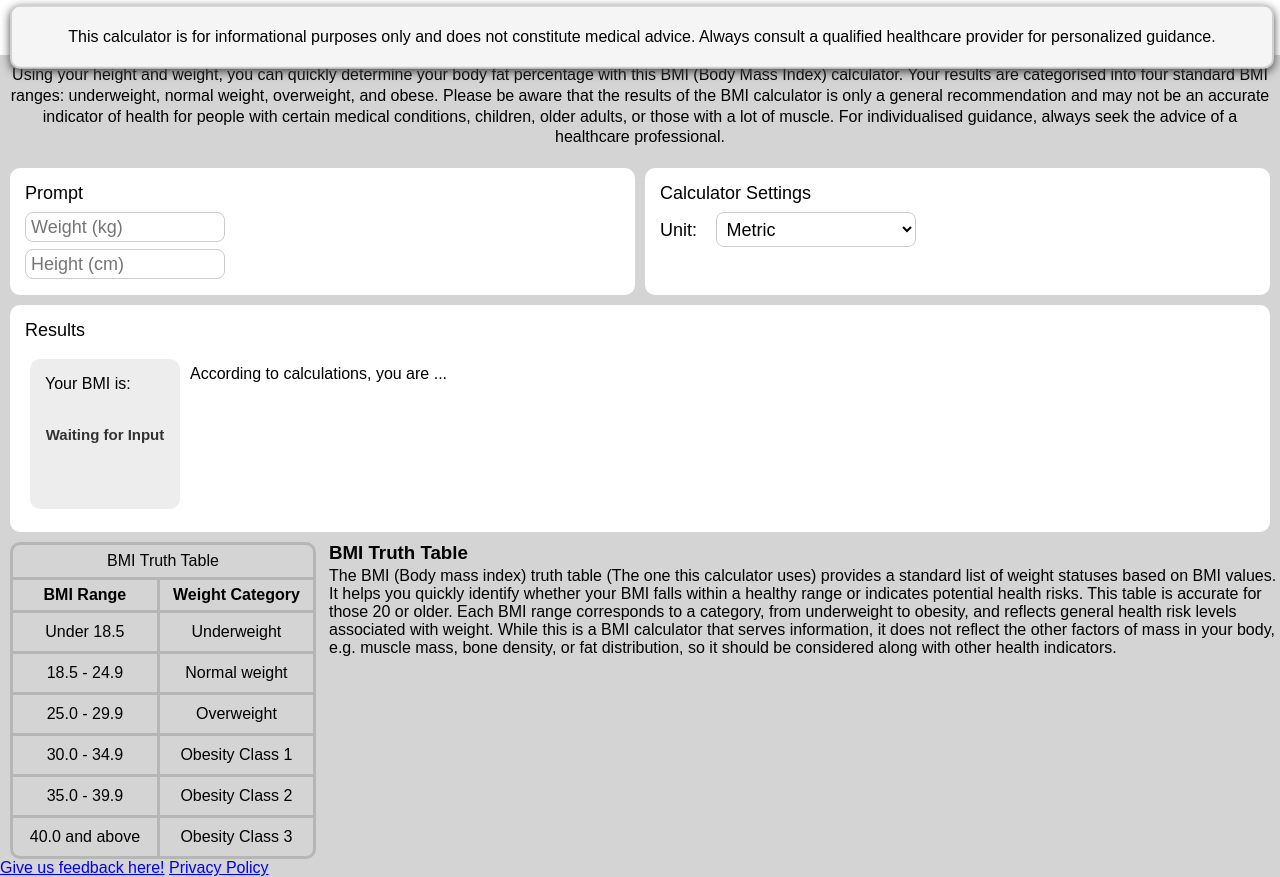
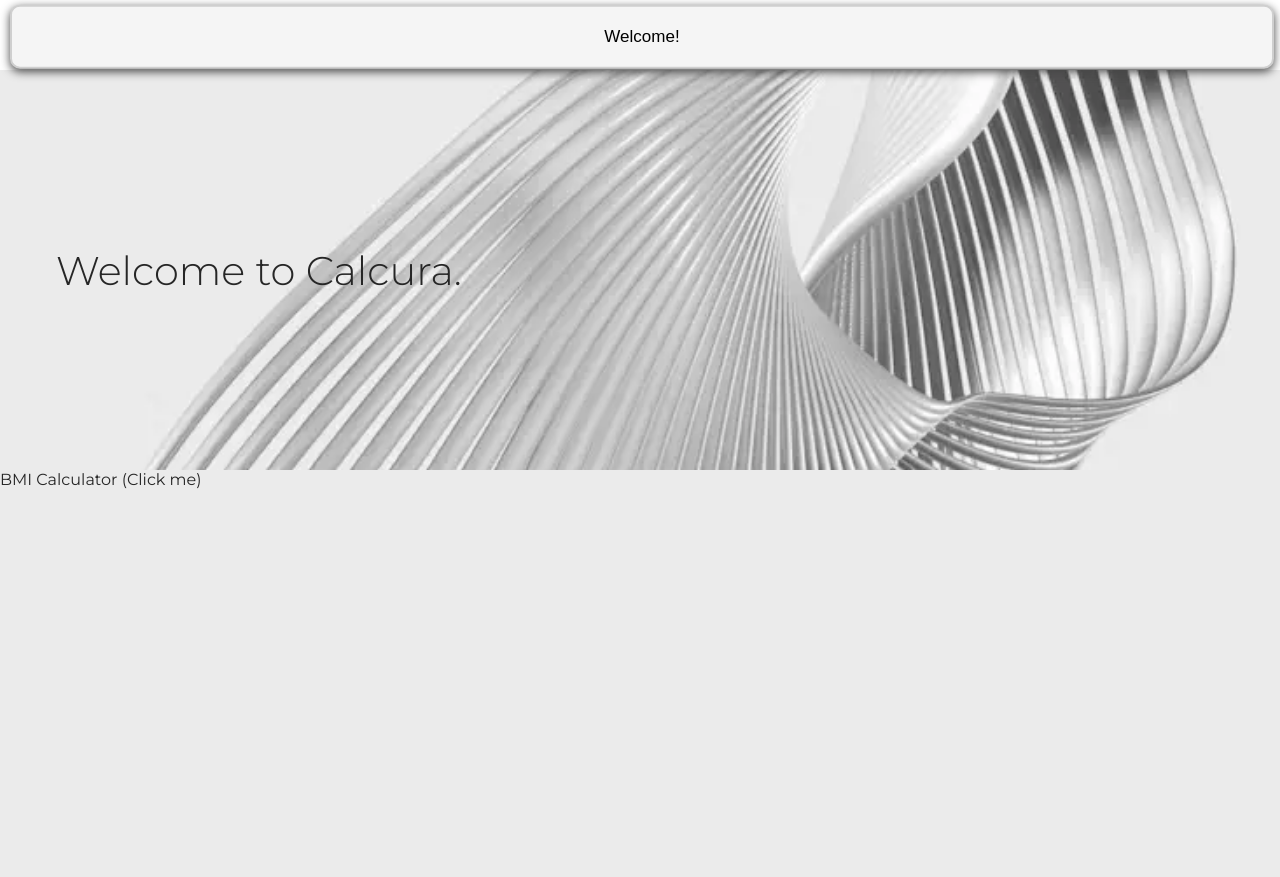
Before and after one commit to david-li26/david-li26.github.io, a plain HTML site: page index.html in a window 1280 px wide. After the commit the page ends 800 px from the top, so only its background shows below. Drawn offline with Linux system fonts and the light colour scheme; a web font is replaced by a local one.

Commit message:
Major Changes (Now Calcura)

```diff
--- a/index.html
+++ b/index.html
@@ -1,121 +1,41 @@
 <!DOCTYPE html>
-<html lang="en-au">
+<html lang="en">
 <head>
-    <link rel="canonical" href="https://david-li26.github.io/">
-    <script async src="https://pagead2.googlesyndication.com/pagead/js/adsbygoogle.js?client=ca-pub-3345695457549365"
-     crossorigin="anonymous"></script>
-    <link rel="icon" href="assets/favicon.ico" type="image/x-icon">
-    <meta name="google-site-verification" content="Lp5PhHo6F18O31t_LtBlwvHJBjdvZYPmYCRf7fEPuTI" />
-    <meta charset="UTF-8">
-    <meta name="viewport" content="width=device-width, initial-scale=1.0">
-    <title>BMI Calculator - Calculate your BMI</title>
-    <meta name="keywords" content="BMI calculator online free BMI calculator BMI calculator Australia calculate BMI metric BMI calculator for adults BMI calculator for teens BMI calculator for men BMI calculator for women BMI chart by age and gender healthy BMI range BMI and weight loss BMI and body fat percentage BMI vs body composition ideal weight calculator weight management tools fitness goals by BMI BMI and exercise planning mobile-friendly BMI calculator BMI calculator app alternative responsive BMI calculator fast BMI calculator tool what is BMI and why it matters how to interpret BMI results is BMI accurate for athletes BMI myths and facts BMI and health risks how to lower your BMI naturally BMI calculator Melbourne BMI health tips Australia Australian BMI standards BMI and diet plans Australia">
-    <meta name="description" content="Calculate your Body Mass Index (BMI) easily with our online BMI calculator. Get results for both metric and imperial units. Calculate your BMI today!">
-    <link rel="stylesheet" href="assets/style.css">
-    <script defer src="assets/script.js"></script>
     <link rel="preconnect" href="https://fonts.googleapis.com">
     <link rel="preconnect" href="https://fonts.gstatic.com" crossorigin>
-    <link href="https://fonts.googleapis.com/css2?family=Mozilla+Text:wght@200..700&family=Nata+Sans:wght@100..900&display=swap" rel="stylesheet">
+    <link href="https://fonts.googleapis.com/css2?family=Montserrat:ital,wght@0,100..900;1,100..900&family=Mozilla+Text:wght@200..700&family=Nata+Sans:wght@100..900&display=swap" rel="stylesheet">
+    <meta charset="UTF-8">
+    <meta name="description" content="Calcura offers a suite of health calculators including BMI, BMR, calorie needs, and more. Empower your wellness journey with accurate tools.">
+    <link rel="icon" type="image/png" href="/style/media/calcura_icon.png">
+    <meta name="viewport" content="width=device-width, initial-scale=1.0">
+    <title>Calcura – Calculate Health Properties</title>
+    <script defer src="/scripts/script.js"></script>
+    <link rel="stylesheet" href="/style/homepage.css">
+    <meta name="keywords" content="health calculators, BMI calculator, BMR calculator, calorie calculator, nutrition tools, fitness calculators, wellness suite, body metrics, Calcura">
+    <meta name="robots" content="index, follow">
+    <meta property="og:title" content="Calcura – Health Calculators">
+    <meta property="og:description" content="Access a suite of health calculators including BMI, BMR, and calorie needs. Calcura helps you understand your body and wellness goals.">
+    <meta property="og:image" content="https://david-li26.github.io/style/media/calcura_icon.png">
+    <meta property="og:url" content="https://david-li26.github.io">
+    <meta property="og:type" content="website">
+    <meta name="twitter:card" content="summary_large_image">
+    <meta name="twitter:title" content="Calcura – Health Calculators">
+    <meta name="twitter:description" content="Explore Calcura's suite of health calculators to support your wellness journey.">
+    <meta name="twitter:image" content="https://david-li26.github.io/style/media/calcura_icon.png">
 </head>
 <body>
     <div id="disclaimer">
-        <p>This calculator is for informational purposes only and does not constitute medical advice. Always consult a qualified healthcare provider for personalized guidance.</p>
+        <p>Welcome!</p>
     </div>
     <div id="menubar">
-        <h1>BMI Calculator</h1>
+        <img style="margin: px;" src="/style/media/calcura_icon.png" width="40px" height="40px" alt="Calcura Icon">
+        <h1 style="margin-left: 10px;">Calcura</h1>
     </div>
-    <noscript>
-        <div id="noscript-warning">
-            <p>This site requires javascript to run. Please enable javascript and refresh to continue.</p>
-        </div>
-    </noscript>
-    <p id="description">Using your height and weight, you can quickly determine your body fat percentage with this BMI (Body Mass Index) calculator. Your results are categorised into four standard BMI ranges: underweight, normal weight, overweight, and obese. Please be aware that the results of the BMI calculator is only a general recommendation and may not be an accurate indicator of health for people with certain medical conditions, children, older adults, or those with a lot of muscle. For individualised guidance, always seek the advice of a healthcare professional.</p>
-    <div id="contents">
-    <div id="firstrow">
-        <div id="prompt">
-            <div id="prompt-title">
-               <p>Prompt</p>
-            </div>
-            <input type="number" id="weight" placeholder="Weight (kg)">
-            <input type="number" id="height" placeholder="Height (cm)">
-        </div>
-        <div id="settings">
-            <div id="settings-title">
-                <p>Calculator Settings</p>
-                <label for="unit">Unit:</label>
-                <select id="unit">
-                    <option value="metric">Metric</option>
-                    <option value="imperial">Imperial</option>
-                </select>
-        </div>
-        </div>
-    </div>
-    <div id="secondrow">
-        <div id="results">
-            <div id="results-title">
-                <p>Results</p>
-            </div>
-            <div id="results-wrapper">
-                <div id="bmi-result">
-                <p class="static">Your BMI is:</p>
-                <p id="bmi-results-value">Waiting for Input</p>
-            </div>
-            <div id="conclusion">
-                <p class="static"><span id="calculation_sentence">According to calculations, you are</span> <span id="weight-identifier">...</span></p>
-            </div>
-            </div>
-        </div>
-    </div>
-    </div>
-    <div id="thirdrow">
-    <div id="truth_table">
-        <table id="bmi-table">
-            <caption style="width: au;">BMI Truth Table</caption>
-            <thead>
-                <tr>
-                    <th class="left">BMI Range</th>
-                    <th class="right">Weight Category</th>
-                </tr>
-            </thead>
-            <tbody>
-                <tr>
-                    <td>Under 18.5</td>
-                    <td style="border-right: none;">Underweight</td>
-                </tr>
-                <tr>
-                    <td>18.5 - 24.9</td>
-                    <td style="border-right: none;">Normal weight</td>
-                </tr>
-                <tr>
-                    <td>25.0 - 29.9</td>
-                    <td style="border-right: none;">Overweight</td>
-                </tr>
-                <tr>
-                    <td style="border-bottom: none;">30.0 - 34.9</td>
-                    <td style="border-bottom: none; border-right: none;">Obesity Class 1</td>
-                </tr>
-                <tr>
-                    <td style="border-bottom: none;">35.0 - 39.9</td>
-                    <td style="border-bottom: none; border-right: none;">Obesity Class 2</td>
-                </tr>
-                <tr>
-                    <td style="border-bottom: none;">40.0 and above</td>
-                    <td style="border-bottom: none; border-right: none;">Obesity Class 3</td>
-                </tr>
-            </tbody>
-        </table>
+    <div id="welcome">
+        <h2>Welcome to Calcura.</h2>
     </div>
     <div>
-        <h3>BMI Truth Table</h3>
-        <p>The BMI (Body mass index) truth table (The one this calculator uses) provides a standard list of weight statuses based on BMI values. It helps you quickly identify whether your BMI falls within a healthy range or indicates potential health risks. This table is accurate for those 20 or older. Each BMI range corresponds to a category, from underweight to obesity, and reflects general health risk levels associated with weight. While this is a BMI calculator that serves information, it does not reflect the other factors of mass in your body, e.g. muscle mass, bone density, or fat distribution, so it should be considered along with other health indicators.</p>
+        <a href="/archive/calculators/bmicalculator.html">BMI Calculator (Click me)</a>
     </div>
-    </div>
-    <!--<div id="information">
-        <h2>What is BMI?</h2>
-        <p>A popular measure that calculates body fat according to height and weight is the body mass index calculator, or BMI calculator. It can indicate possible health hazards associated with being underweight, overweight, or obese, as well as help determine whether a person is within a healthy weight range.</p>
-        <p>Although BMI is not a perfect metric, e.g. does not take into consideration bone density, muscle mass, or the distribution of fat, it is still a helpful screening tool for evaluating overall healthcare professional.</p>
-    </div>-->
-    <a href="https://docs.google.com/forms/d/e/1FAIpQLScDPROCvYMEPjvWvIFCUYrTuX-imn3prUCJd84Rm8uEttPmEg/viewform?usp=sharing&ouid=101002814000643322588">Give us feedback here!</a>
-    <a href="legal/privacypolicy.html">Privacy Policy</a>
 </body>
 </html>
--- /dev/null
+++ b/scripts/script.js
@@ -0,0 +1,9 @@
+document.addEventListener("DOMContentLoaded", () => {
+    const disclaimer = document.querySelector("#disclaimer");
+    setTimeout(() => {
+        disclaimer.style.transform = "translateY(0)";
+    }, 500);
+    setTimeout(() => {
+        disclaimer.style.transform = "translateY(-95px)";
+    }, 5000);
+})
--- /dev/null
+++ b/style/homepage.css
@@ -0,0 +1,122 @@
+body, html {
+    background-color: #ebebeb;
+    margin: 0px;
+    padding: 0px;
+    overflow-x: hidden;
+}
+
+a {
+    font-family: 'Montserrat', sans-serif;
+    text-decoration: none;
+    color: #262626;
+}
+
+a:hover {
+    text-decoration: underline;
+}
+
+#menubar {
+    width: 100vw;
+    height: 70px;
+    display: flex;
+    align-items: center;
+    background-color: #ffffff;
+    padding-left: 15px;
+    position: sticky;
+    top: 0;
+    z-index: 200;
+}
+
+#menubar > h1 {
+    font-family: 'Montserrat', sans-serif;
+    font-weight: 400;
+    font-size: 30px;
+}
+
+#welcome {
+    display: flex;
+    width: 100vw;
+    color: #262626;
+    transition: background-size 0.3s ease-in-out;
+    background-size: 100%;
+    align-items: center;
+    padding-left: 56px;
+    background-position-x: center;
+    background-position-y: center;
+    background-repeat: no-repeat;
+    font-size: clamp(10px, 3.5vw, 30px);
+    height: 50vh;
+    background-image: url('media/background-light.webp');
+    font-family: 'Montserrat', sans-serif;
+}
+
+#welcome > h2 {
+    font-weight: 300;
+    font-size: clamp(20px, 6vw, 40px);
+    margin: 0;
+}
+
+#disclaimer {
+    position: fixed;
+    transform: translateY(-95px);
+    transition: transform 0.6s ease-in-out;
+    z-index: 1000;
+    width: calc(100% - 20px);
+    height: 60px;
+    background-color: #f5f5f5;
+    display: flex;
+    align-items: center;
+    font-size: 17px;
+    justify-content: center;
+    box-shadow: #464646 0px 3px 10px;
+    border-radius: 10px;
+    border: #cfcfcf 2px solid;
+    font-family: 'Mozilla Text', sans-serif;
+    margin: 10px;
+    text-align: center;
+}
+
+@media (max-width: 600px) {
+    #menubar > h1 {
+        font-size: 22px;
+    }
+
+    #menubar {
+        height: 55px;
+    }
+
+    #disclaimer {
+        font-size: 14px;
+        height: 45px;
+    }
+}
+
+@media (prefers-color-scheme: dark) {
+    body, html {
+        background-color: #121212;
+    }
+
+    #menubar {
+        background-color: #1e1e1e;
+    }
+
+    #menubar > h1 {
+        color: #ffffff;
+    }
+
+    #welcome {
+        background-image: url('media/background-dark.webp');
+        color: #ffffff;
+    }
+
+    #disclaimer {
+        background-color: #2c2c2c;
+        color: #ffffff;
+        border: 2px solid #3c3c3c;
+        box-shadow: #1a1a1a 0px 3px 10px;
+    }
+    a {
+        color: #f5f5f5;
+        text-decoration: none;
+    }
+}
```
Also changed, not shown: archive/calculators/bmicalculator.html (added, +121 -0 lines), archive/assets/favicon.ico (renamed from assets/favicon.ico), archive/assets/script.js (renamed from assets/script.js), archive/assets/style.css (renamed from assets/style.css), archive/dev/dev-css.css (renamed from dev/dev-css.css), archive/dev/dev-js.js (renamed from dev/dev-js.js), archive/legal/privacypolicy.html (renamed from legal/privacypolicy.html), style/media/background-dark.webp (added), style/media/background-light.webp (added), style/media/calcura_icon.png (added).
